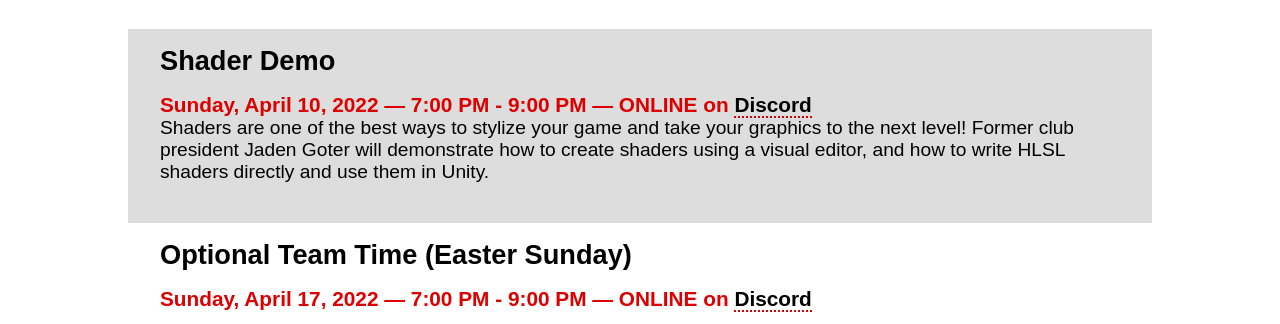
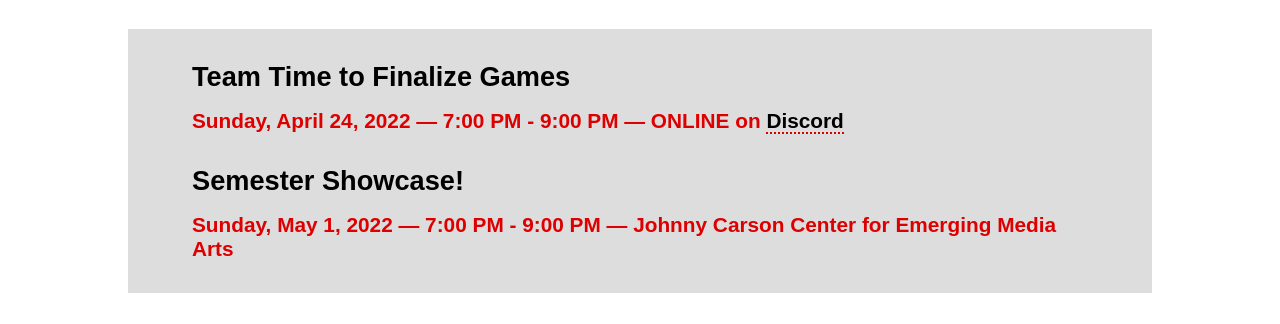
Before and after one commit to UNL-Game-Dev-Club/UNL-Game-Dev-Club.github.io, a plain HTML site: page index.html in a window 1280 px wide. Shown: the part 628-952 px from the top of the page. Drawn offline with Linux system fonts and the light colour scheme.

Commit message:
Update meetings

```diff
--- a/index.html
+++ b/index.html
@@ -43,24 +43,13 @@
 			<div class="news">
 				<h1>Upcoming Events</h1>
 				<div class="news-content">
-					<h2>Shader Demo</h2>
-					<h3>Sunday, April 10, 2022 &mdash; 7:00 PM - 9:00 PM &mdash; ONLINE on <a href="https://go.unl.edu/unlgdcdiscord">Discord</a></h3>
-					<p>
-						Shaders are one of the best ways to stylize your game and take your graphics to the next level!
-						Former club president Jaden Goter will demonstrate how to create shaders using a visual editor, and how to write HLSL shaders directly and use them in Unity.
-					</p>
-				</div>
-				<div class="news-content">
-					<h2>Optional Team Time (Easter Sunday)</h2>
-					<h3>Sunday, April 17, 2022 &mdash; 7:00 PM - 9:00 PM &mdash; ONLINE on <a href="https://go.unl.edu/unlgdcdiscord">Discord</a></h3>
-				</div>
 				<div class="news-content">
 					<h2>Team Time to Finalize Games</h2>
 					<h3>Sunday, April 24, 2022 &mdash; 7:00 PM - 9:00 PM &mdash; ONLINE on <a href="https://go.unl.edu/unlgdcdiscord">Discord</a></h3>
 				</div>
 				<div class="news-content">
 					<h2>Semester Showcase!</h2>
-					<h3>Sunday, May 1, 2022 &mdash; 7:00 PM - 9:00 PM &mdash; ONLINE on <a href="https://go.unl.edu/unlgdcdiscord">Discord</a></h3>
+					<h3>Sunday, May 1, 2022 &mdash; 7:00 PM - 9:00 PM &mdash; Johnny Carson Center for Emerging Media Arts</h3>
 				</div>
 			</div>
 		</main>
```
